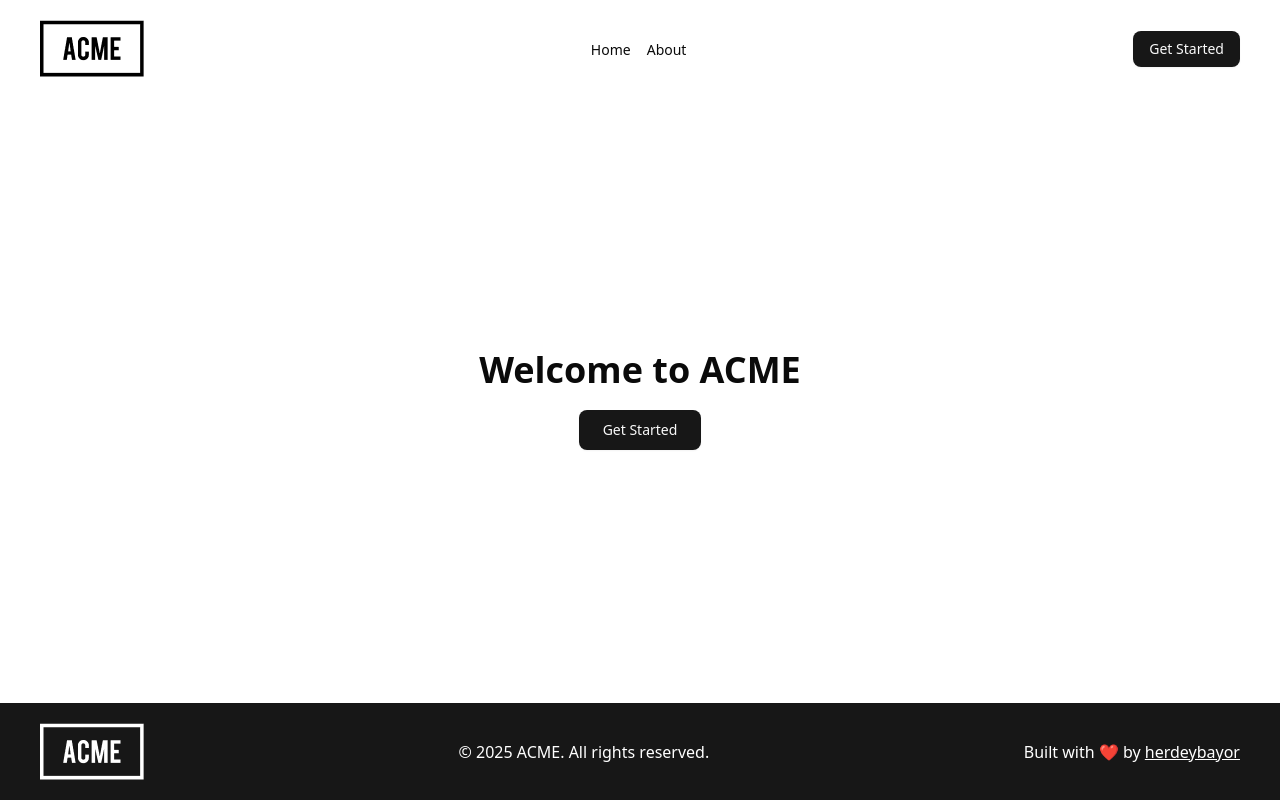
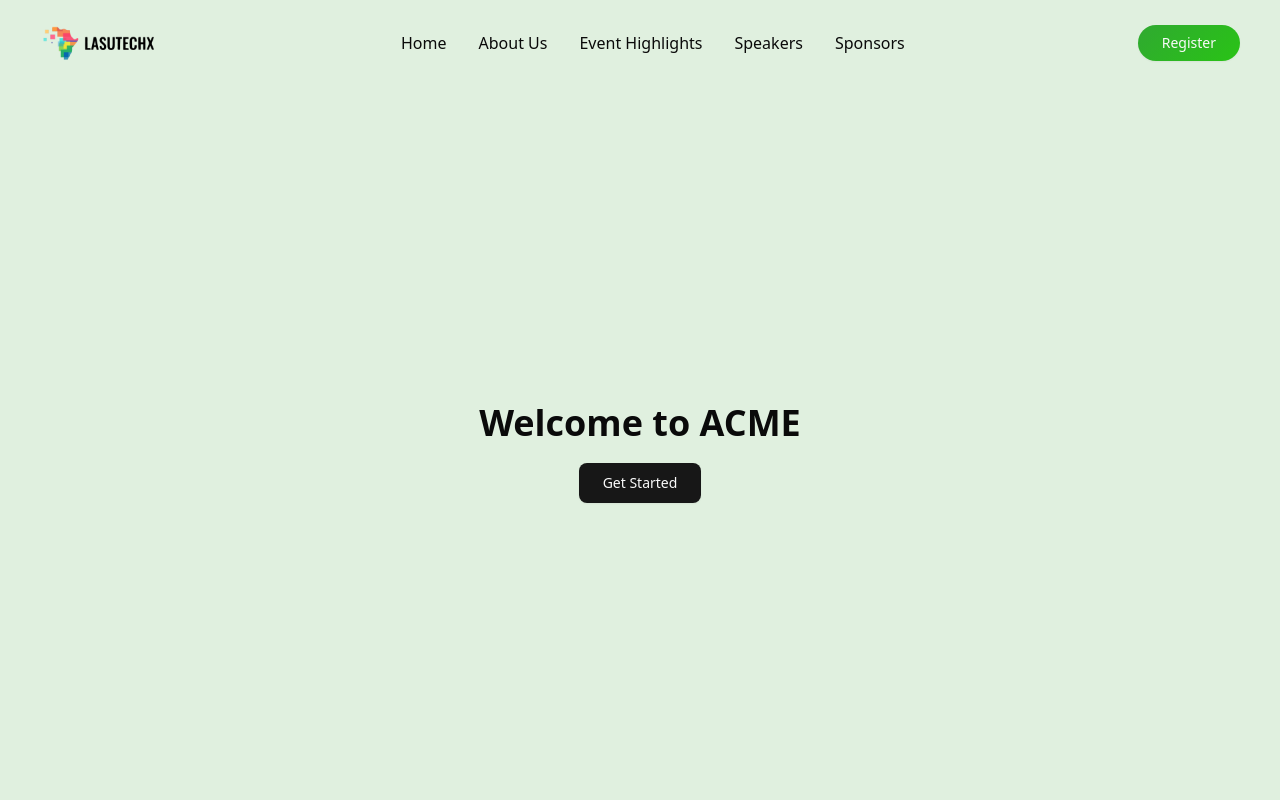
Before and after one commit to gdgoc-lasu/lasu-tech-x-40, a Next.js app: page / in a window 1280 px wide. Built offline with nearby package versions, Linux system fonts and the light colour scheme.

Commit message:
refactor: update landing layout with new navigation links and button styling; replace logo image with updated version

```diff
--- a/src/app/(landing)/layout.tsx
+++ b/src/app/(landing)/layout.tsx
@@ -4,39 +4,33 @@ import Link from 'next/link'
 
 export default function LandingLayout({ children }: { children: React.ReactNode }) {
   return (
-    <div className="hello flex h-screen flex-col items-center gap-5">
+    <div className="hello flex h-screen flex-col items-center gap-5 bg-[#E0F0DF]">
       <header className="flex w-full items-center justify-between px-10 py-5">
         <Logo variant="dark" />
 
         <nav>
-          <ul className="flex items-center gap-4">
-            <li>
-              <Link className="text-sm font-medium hover:underline" href="/">
-                Home
-              </Link>
-            </li>
-            <li>
-              <Link className="text-sm font-medium hover:underline" href="/about">
-                About
-              </Link>
-            </li>
+          <ul className="flex items-center gap-8">
+            {[
+              { title: 'Home', href: '/' },
+              { title: 'About Us', href: '#about-us' },
+              { title: 'Event Highlights', href: '#event-highlights' },
+              { title: 'Speakers', href: '#speakers' },
+              { title: 'Sponsors', href: '#sponsors' },
+            ].map((item) => (
+              <li key={item.title}>
+                <Link className="text-sm font-medium hover:underline lg:text-base" href={item.href}>
+                  {item.title}
+                </Link>
+              </li>
+            ))}
           </ul>
         </nav>
-        <Button>Get Started</Button>
+        <Button className="rounded-full bg-[linear-gradient(136deg,#30A832_-5.19%,#29C415_102.75%)] px-6 py-3 transition-all duration-200 hover:bg-[linear-gradient(136deg,#278A29_-5.19%,#22B012_102.75%)] hover:shadow-lg">
+          Register
+        </Button>
       </header>
 
       <main className="flex h-full flex-col items-center justify-center gap-5">{children}</main>
-
-      <footer className="bg-primary flex w-full items-center justify-between px-10 py-5">
-        <Logo />
-        <p className="text-white">© 2025 ACME. All rights reserved.</p>
-        <p className="text-white">
-          Built with ❤️ by{' '}
-          <a className="underline" href="https://github.com/herdeybayor">
-            herdeybayor
-          </a>
-        </p>
-      </footer>
     </div>
   )
 }
--- a/src/components/custom/logo.tsx
+++ b/src/components/custom/logo.tsx
@@ -14,8 +14,8 @@ export function Logo({ className, containerClassName, variant = 'light' }: LogoP
     <Link href="/" aria-label="ACME" className={cn('inline-block', containerClassName)}>
       <Image
         src="/images/logo.png"
-        width={104}
-        height={57}
+        width={128}
+        height={46}
         alt="ACME logo"
         className={cn(variant === 'light' ? 'invert' : '', className)}
       />
```
Also changed, not shown: public/images/logo.png.
